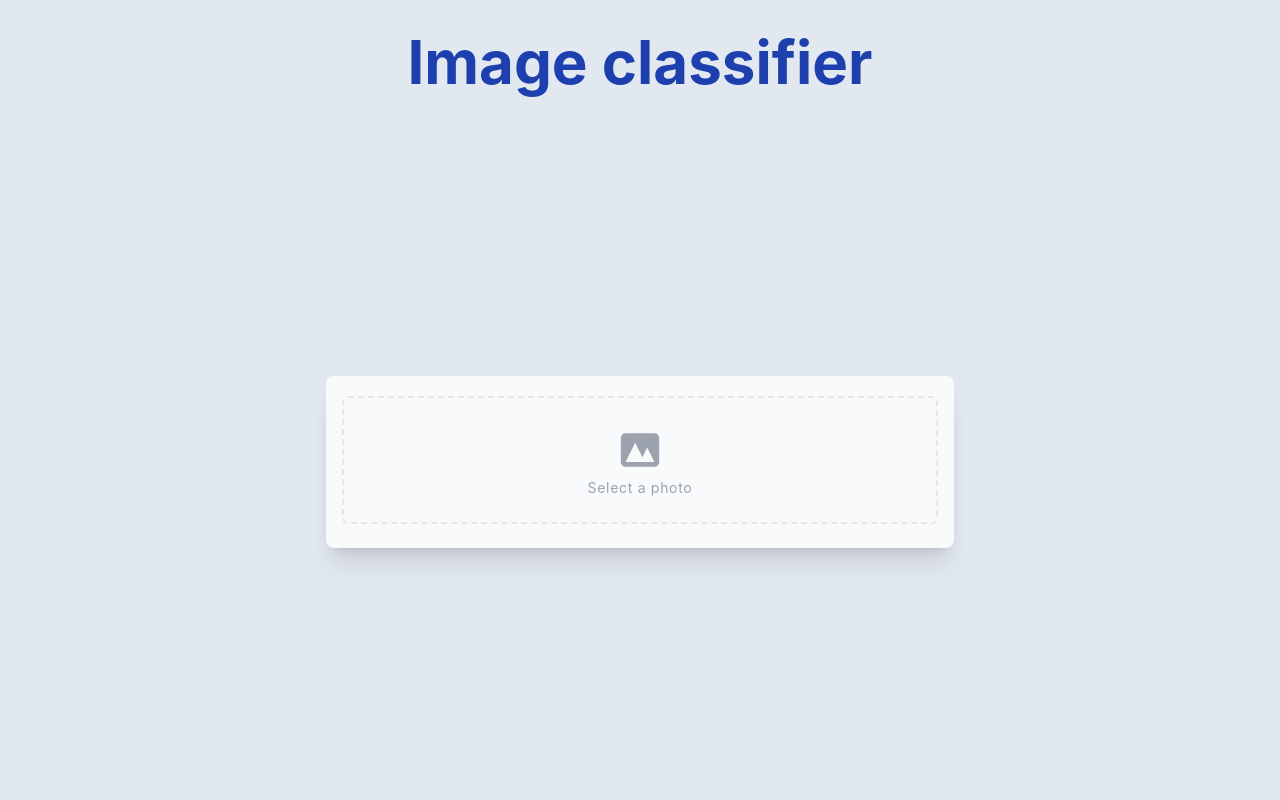
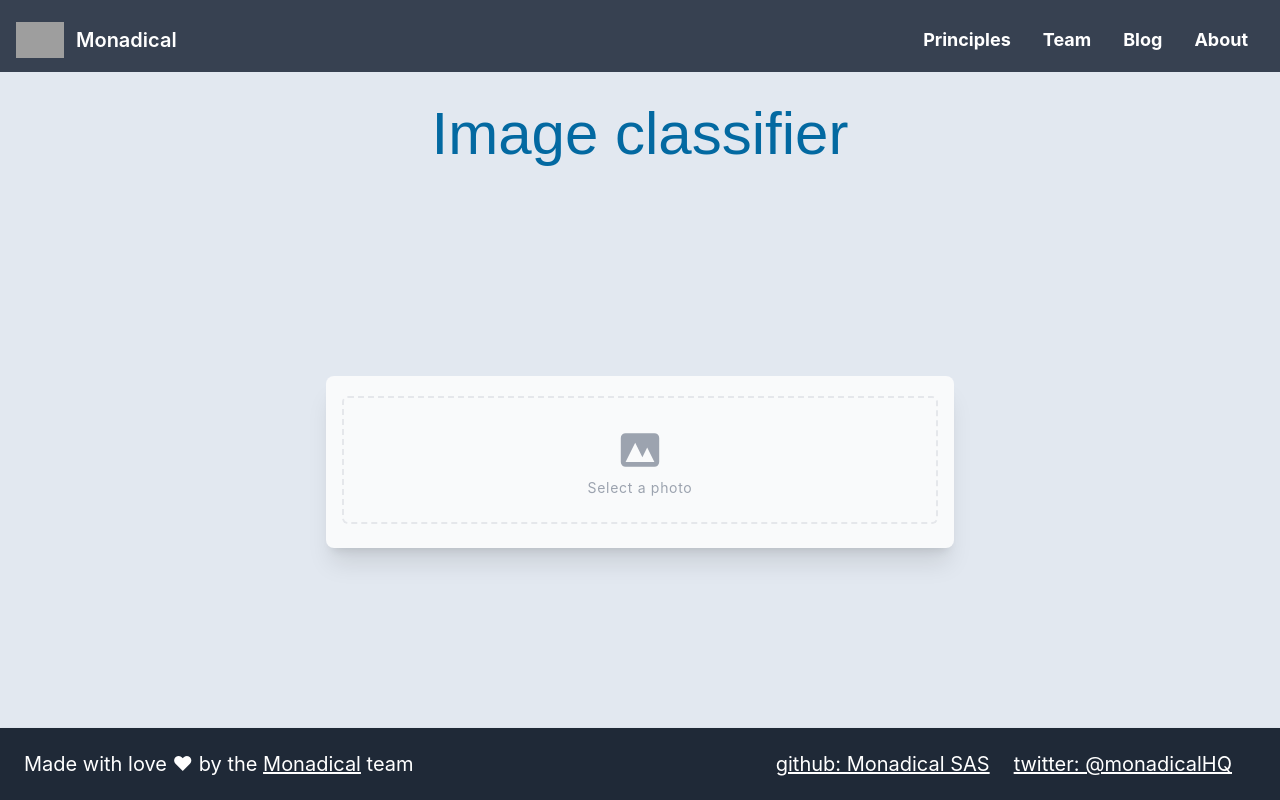
Before and after one commit to Monadical-SAS/ML-take-home, a React (Create React App) app in the folder ml-client/: page / in a window 1280 px wide. Built offline with nearby package versions, Linux system fonts and the light colour scheme; grey boxes are pictures that could not be loaded.

Commit message:
update classifier component

```diff
--- a/ml-client/src/components/Classifier/Classifier.tsx
+++ b/ml-client/src/components/Classifier/Classifier.tsx
@@ -1,15 +1,20 @@
 import { Fragment } from "react";
+import Footer from "../Footer/Footer";
 import ImageLoader from "../ImageLoader/ImageLoader";
+import NavBar from "../Navbar/NavBar";
 
 function Classifier() {
   return (
-    <div className="flex flex-col justify-center bg-slate-200 h-screen">
-        <h1 className="flex text-6xl text-blue-800 font-bold my-8 justify-center">
-        Image classifier
+    <>
+      <NavBar />
+      <div className="flex flex-col bg-slate-200 w-full h-[82vh]">
+        <h1 className="flex text-6xl font-open-sans font-medium text-sky-700 my-8 justify-center">
+          Image classifier
         </h1>
-        <ImageLoader/>
-
-    </div>
+        <ImageLoader />
+      </div>
+      <Footer />
+    </>
   );
 }
 
```
